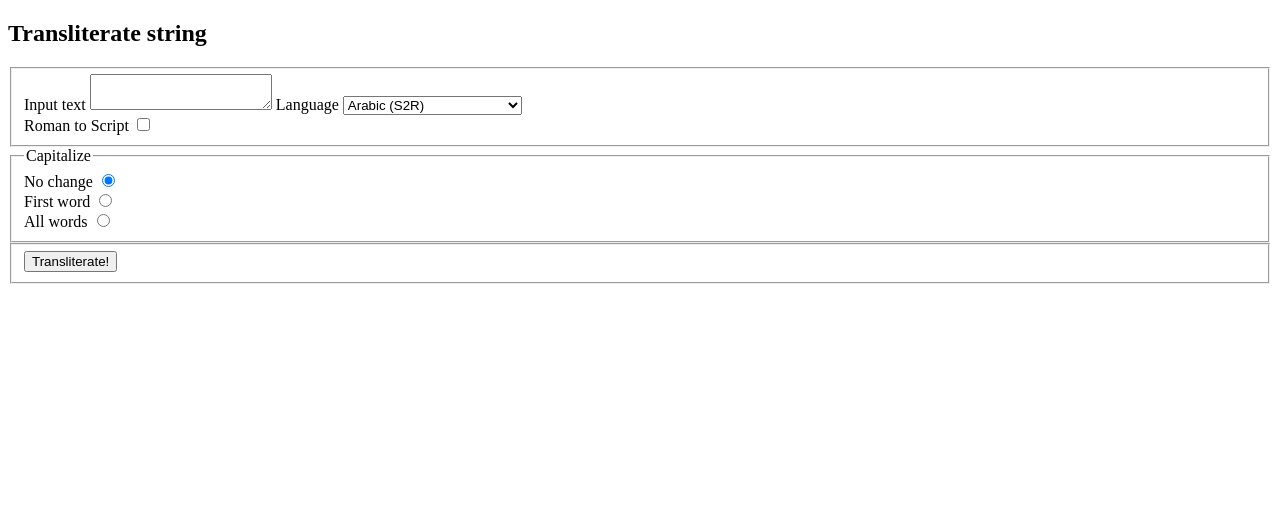
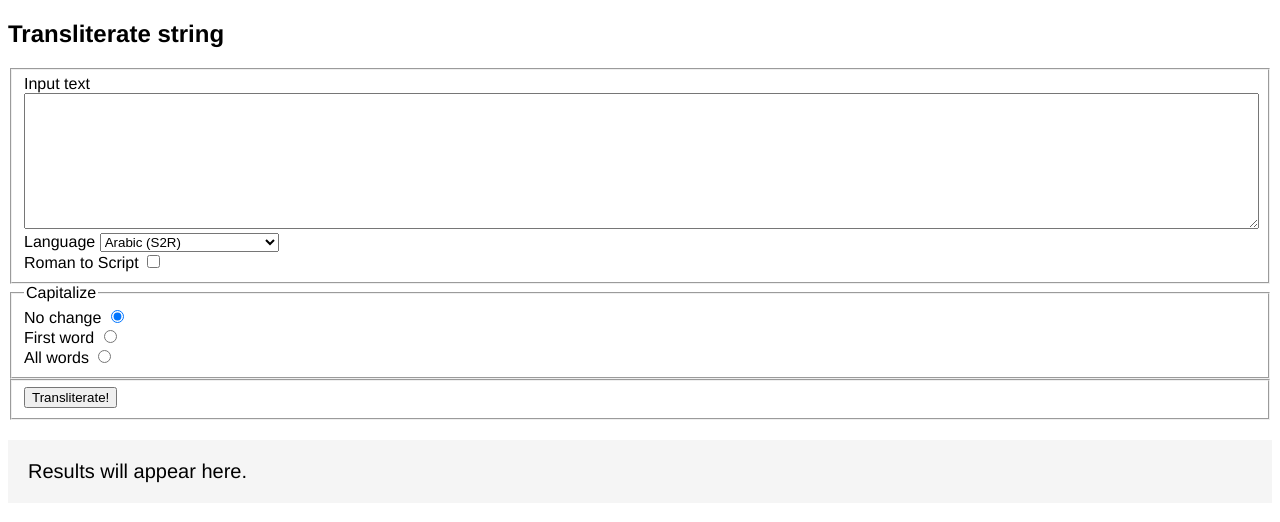
Before and after one commit to lcnetdev/scriptshifter, a Flask app: page / in a window 1280 px wide. Shown: the top 522 px of the page. Run offline with Flask 3, Linux system fonts and the light colour scheme.

Commit message:
updated the index.html template for testing purposes

```diff
--- a/scriptshifter/templates/index.html
+++ b/scriptshifter/templates/index.html
@@ -1,6 +1,126 @@
 {% extends "layout.html" %}
 {% set title ='Transliterate string' %}
 {% block body %}
+
+    <style>
+
+        body{
+            font-family: Avenir,Helvetica,Arial,sans-serif;
+        }
+
+        textarea{
+            width: 99%;
+            height: 15vh;
+            padding: 0.5em;
+        }
+        #results{
+            font-size: 1.25em;
+            background-color: whitesmoke;
+            margin-top: 1em;
+            padding: 1em;
+        }
+
+    </style>
+
+
+
+
+    <form id="transliterate" action="/transliterate" method="POST">
+        <fieldset>
+            <label for="text">Input text</label>
+            <textarea id="text" name="text"></textarea>
+            <label for="lang">Language</label>
+            <select id="lang" name="lang">
+                {% for k, v in languages.items() %}
+                    <option value="{{ k }}">{{ v["name"] }}</option>
+                {% endfor %}
+            </select>
+            <div>
+                <label class="label-inline" for="r2s">Roman to Script</label>
+                <input type="checkbox" id="r2s" name="r2s">
+            </div>
+        </fieldset>
+        <fieldset>
+            <legend>Capitalize</legend>
+            <div>
+                <label class="label-inline" for="no-change">No change</label>
+                <input
+                        type="radio" id="no-change" name="capitalize"
+                                                     value="no_change" checked>
+            </div>
+            <div>
+                <label class="label-inline" for="first">First word</label>
+                <input type="radio" id="first" name="capitalize" value="first">
+            </div>
+            <div>
+                <label class="label-inline" for="all">All words</label>
+                <input type="radio" id="all" name="capitalize" value="all">
+            </div>
+        </fieldset>
+        <fieldset>
+            <input class="button-primary" type="submit" value="Transliterate!">
+        </fieldset>
+    </form>
+
+    <div id="results">
+
+        Results will appear here.
+
+
+    </div>
+
+    <script type="text/javascript">
+
+
+        document.getElementById('transliterate').addEventListener('submit',(event)=>{
+
+
+
+            const data = new URLSearchParams();
+
+            let capitalize = Array.from(document.getElementsByName("capitalize")).find(r => r.checked).value;
+
+
+            data.append('text',document.getElementById('text').value)
+            data.append('lang',document.getElementById('lang').value)
+
+            if (document.getElementById('r2s').checked){
+                data.append('r2s','on')
+            }
+
+            data.append('capitalize',capitalize)
+
+
+            fetch('/transliterate', {
+                method: 'post',
+                body: data,
+            })
+            .then(response=>response.text())
+            .then((text)=>{
+
+                document.getElementById('results').innerText = text
+
+            }).catch((error) => {
+              alert("Error:\n" + error)
+            });
+
+
+
+
+
+
+
+            event.preventDefault()
+            return false
+
+        })
+
+
+
+    </script>
+
+
+<!--
     <form action="/transliterate" method="POST">
         <fieldset>
             <label for="text">Input text</label>
@@ -36,6 +156,9 @@
         <fieldset>
             <input class="button-primary" type="submit" value="Transliterate!">
         </fieldset>
-    </form>
+    </form> -->
+
+
+
     </div>
 {% endblock %}
```
